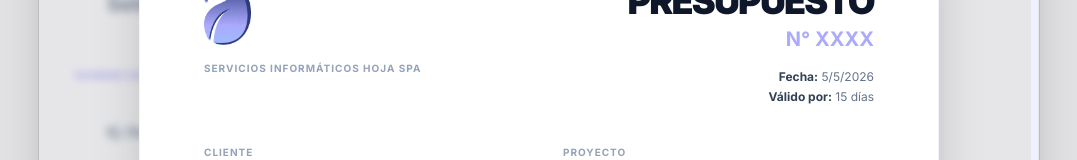
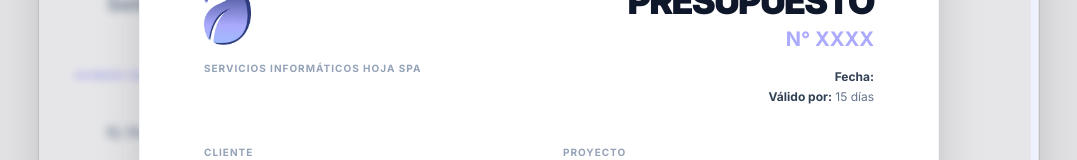
Before and after one commit to Servicios-Informaticos-Hoja-SpA/erp-hoja, a Next.js app: page /presupuestos/nuevo in a window 1280 px wide. Both pictures are taken after a click on the button "Previsualizar". Shown: the part 221-381 px from the top of the page, without its empty margins (101-1178 px from the left). Built offline with nearby package versions, Linux system fonts and the light colour scheme; no server answers; the database is empty.

Commit message:
Fix: Solucionar errores de hidratación y optimizar vista móvil de creación

```diff
--- a/src/features/presupuestos/presupuesto-preview.view.tsx
+++ b/src/features/presupuestos/presupuesto-preview.view.tsx
@@ -12,10 +12,13 @@ export const PresupuestoPreview: React.FC<PresupuestoPreviewProps> = ({ data, co
   if (!data) return null;
 
   const formatDate = (date: any) => {
-    if (!date) return "---";
-    if (typeof date === 'string') return new Date(date).toLocaleDateString();
-    if (date.seconds) return new Date(date.seconds * 1000).toLocaleDateString();
-    return new Date(date).toLocaleDateString();
+    if (!date) return "";
+    try {
+      const d = typeof date === 'string' ? new Date(date) : (date.seconds ? new Date(date.seconds * 1000) : new Date(date));
+      return d.toLocaleDateString('es-CL');
+    } catch (e) {
+      return "";
+    }
   };
 
   const calculatedNeto = data.items?.reduce((acc, curr) => acc + curr.total, 0) || 0;
@@ -41,7 +44,7 @@ export const PresupuestoPreview: React.FC<PresupuestoPreviewProps> = ({ data, co
             <h1 className="text-4xl font-black tracking-tighter text-slate-900 mb-1" style={{ color: '#0f172a' }}>PRESUPUESTO</h1>
             <div className="font-bold text-xl mb-4" style={{ color: '#abaafd' }}>N° {data.numero || "XXXX"}</div>
             <div className="space-y-1 text-xs text-slate-500" style={{ color: '#64748b' }}>
-              <p><span className="font-bold text-slate-700" style={{ color: '#334155' }}>Fecha:</span> {formatDate(data.fecha || new Date())}</p>
+              <p><span className="font-bold text-slate-700" style={{ color: '#334155' }}>Fecha:</span> {data.fecha ? formatDate(data.fecha) : ""}</p>
               <p><span className="font-bold text-slate-700" style={{ color: '#334155' }}>Válido por:</span> 15 días</p>
             </div>
           </div>
```
